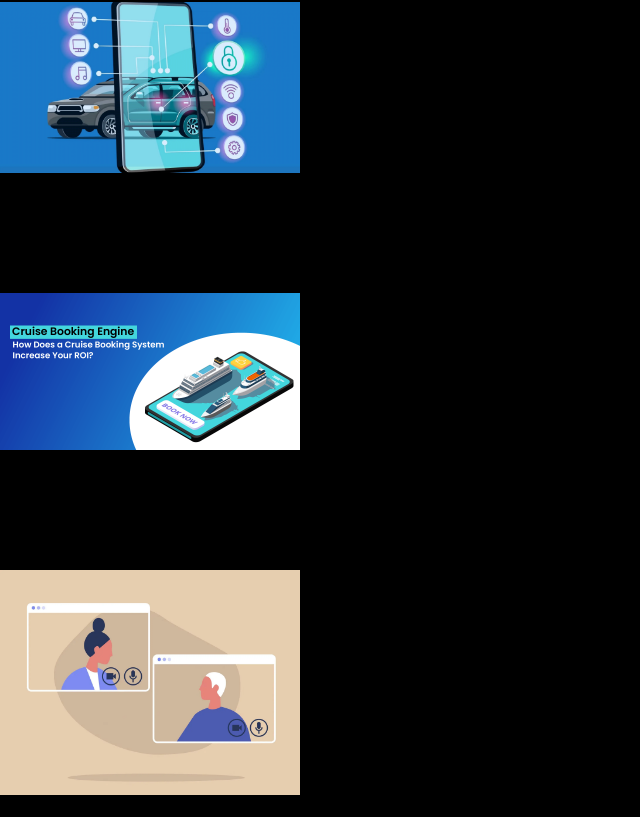
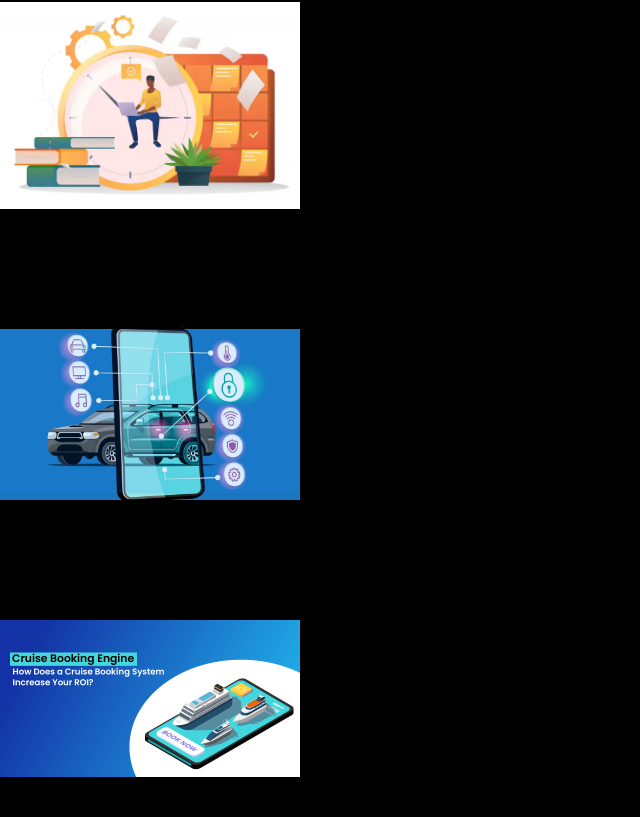
Before and after one commit to Nirusan03/digital_blueprint, a React (Vite) app: page / in a window 1280 px wide. Shown: the part 2771-3588 px from the top of the page, without its empty margins (0-640 px from the left). Built offline with nearby package versions, Linux system fonts and the light colour scheme.

Commit message:
[14] Projects updated

```diff
--- a/src/constants/index.js
+++ b/src/constants/index.js
@@ -9,6 +9,7 @@
 import project9 from "../assets/projects/project-9.webp";
 import project10 from "../assets/projects/project-10.webp";
 import project11 from "../assets/projects/project-11.webp";
+import project12 from "../assets/projects/project-12.webp";
 
 export const MY_CONTENT = `I am a full stack developer with a strong focus on building scalable, high-quality web applications. Over the past three years, I have worked extensively with back-end technologies such as Spring Boot, Node.js, Flask, FastAPI, and databases including MySQL, PostgreSQL, and MongoDB. On the front end, I have experience using frameworks like React, AngularJS, and Vue.js. I enjoy solving real-world problems through clean, efficient code and aim to create solutions that enhance user experience and support business goals.`;
 
@@ -65,6 +66,16 @@
       "A web based application for healthcare e-procurement with vendor, customer, and admin roles, streamlining supply requests, orders, and stock management.",
     technologies: ["Flask", "React.js", "MongoDB", "Swagger", "Keras", "Tensorflow"],
     github: "https://github.com/Nirusan03/MedEase_Procurement_System",
+  },
+  {
+    title: "Student Hub",
+    image: project12,
+    description: "A modern full stack application built with Spring Boot and React.js to manage student records efficiently. Designed for academic use, it allows adding, viewing, and deleting students through a responsive UI backed by a robust RESTful API and PostgreSQL integration.",
+    technologies: ["Java", "Spring Boot", "React.js", "PostgreSQL", "REST API", "HTML", "CSS", "JavaScript"],
+    githubs: [
+      { label: "Frontend", url: "https://github.com/Nirusan03/student-hub-ui" },
+      { label: "Backend", url: "https://github.com/Nirusan03/student-hub-api" }
+    ],
   },
   {
     title: "CarNexus Platform",
```
Also changed, not shown: src/assets/projects/project-12.webp (added).
